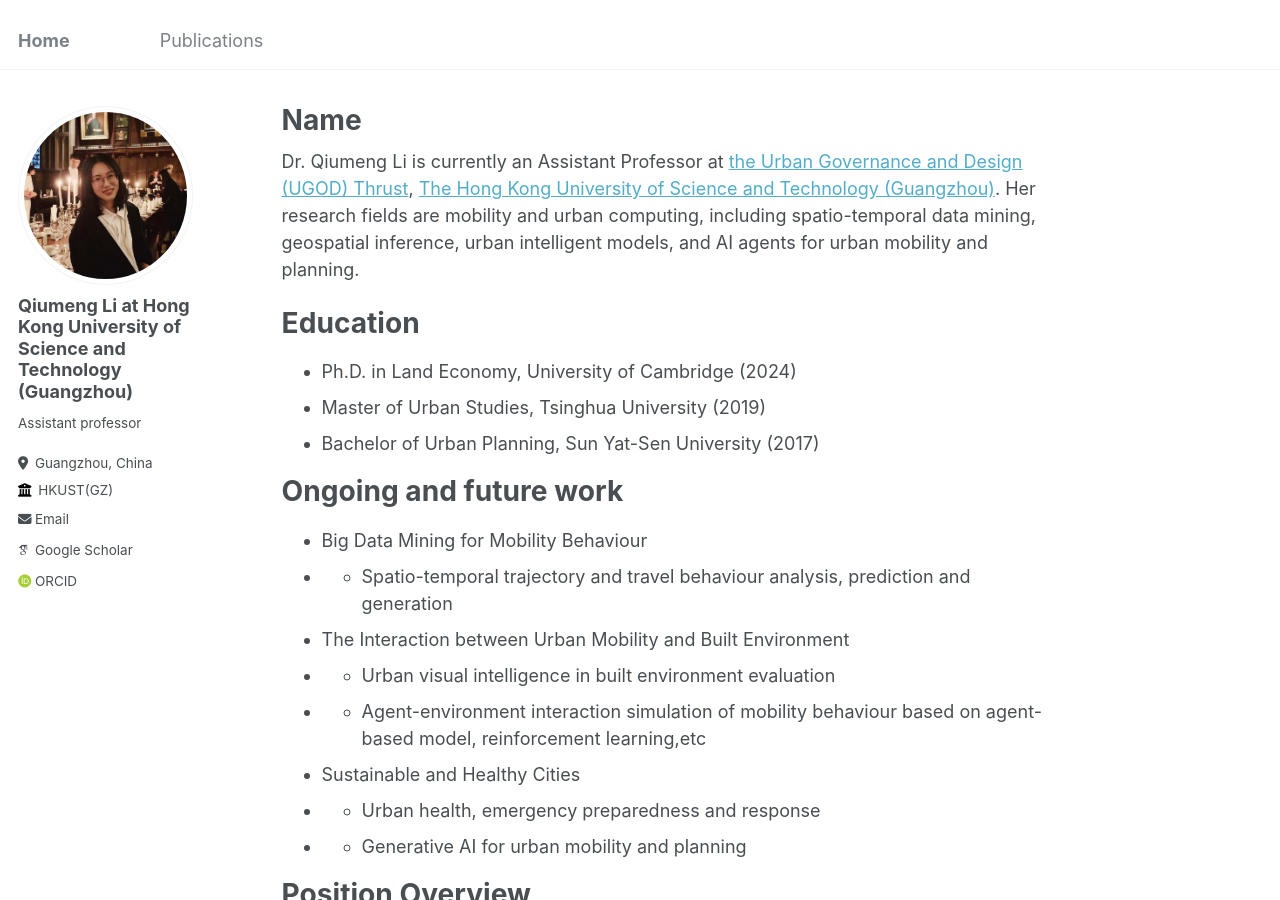
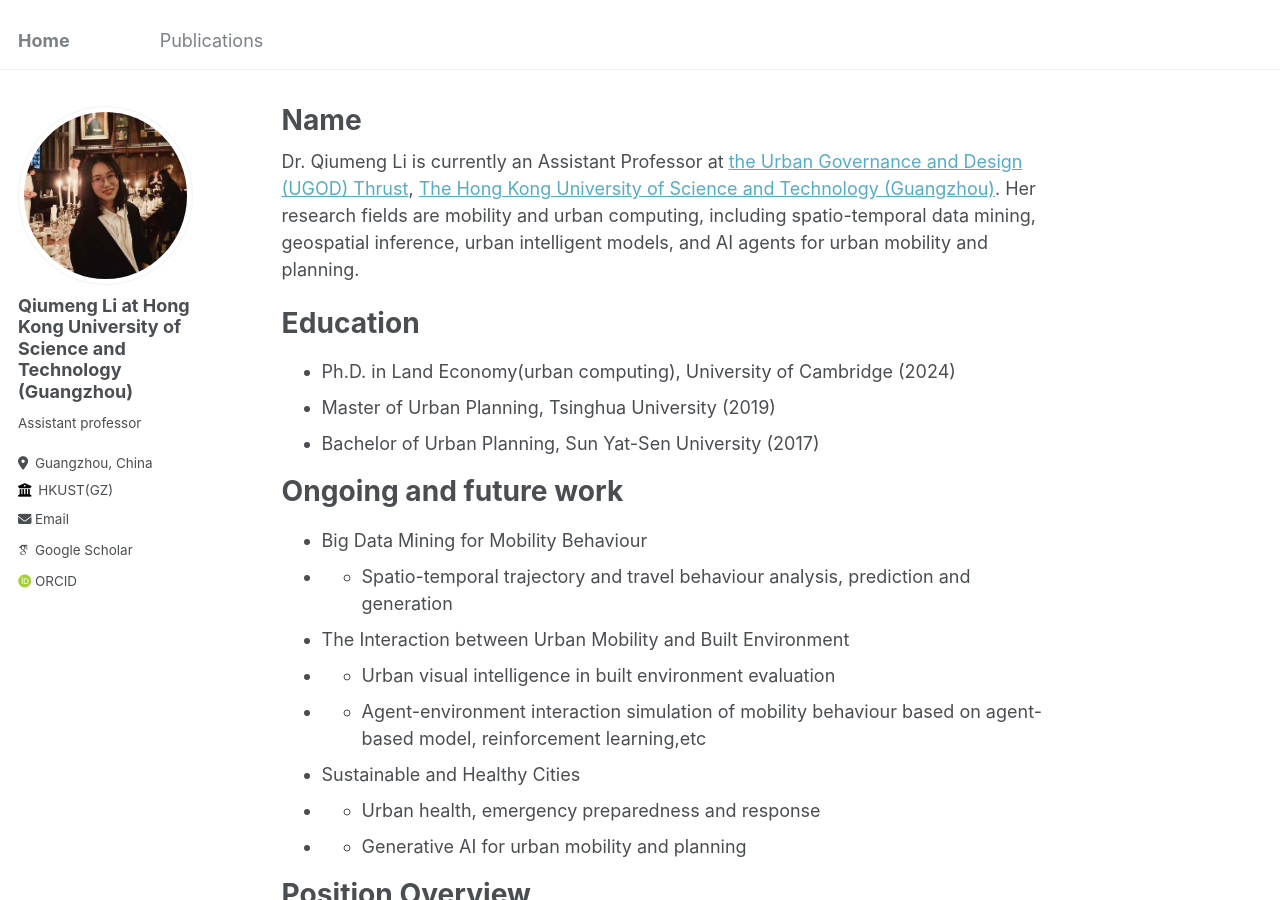
Before and after one commit to qiumengl/qiumengl.github.io, a Jekyll site: the page built from _pages/about.md, in a window 1280 px wide and 900 px high. Built offline with Jekyll 4.4.1, drawn with Linux system fonts in a browser that asks for light colours; some web fonts are replaced.

Commit message:
Update about.md

```diff
--- a/_pages/about.md
+++ b/_pages/about.md
@@ -12,9 +12,8 @@ Dr. Qiumeng Li is currently an Assistant Professor at [the Urban Governance and
 
 Education
 ======
-* Ph.D. in Land Economy, University of Cambridge
-(2024)
-* Master of Urban Studies, Tsinghua University (2019)
+* Ph.D. in Land Economy(urban computing), University of Cambridge (2024)
+* Master of Urban Planning, Tsinghua University (2019)
 * Bachelor of Urban Planning, Sun Yat-Sen University (2017)
 
 
```
